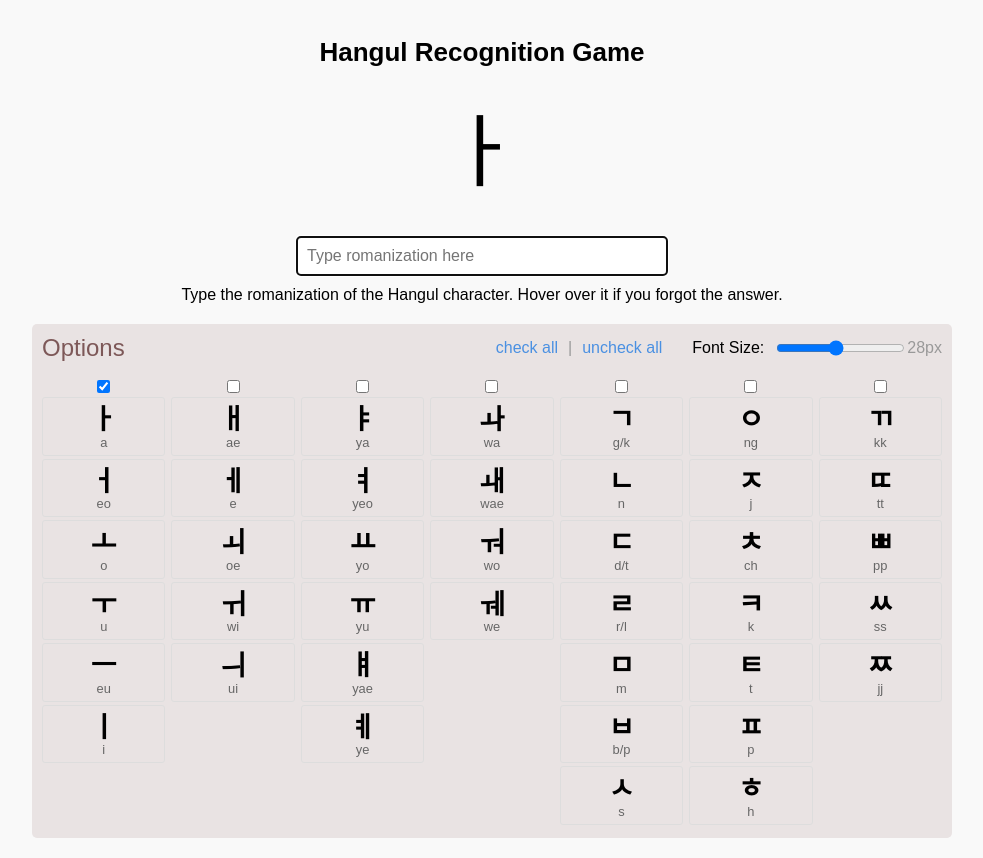
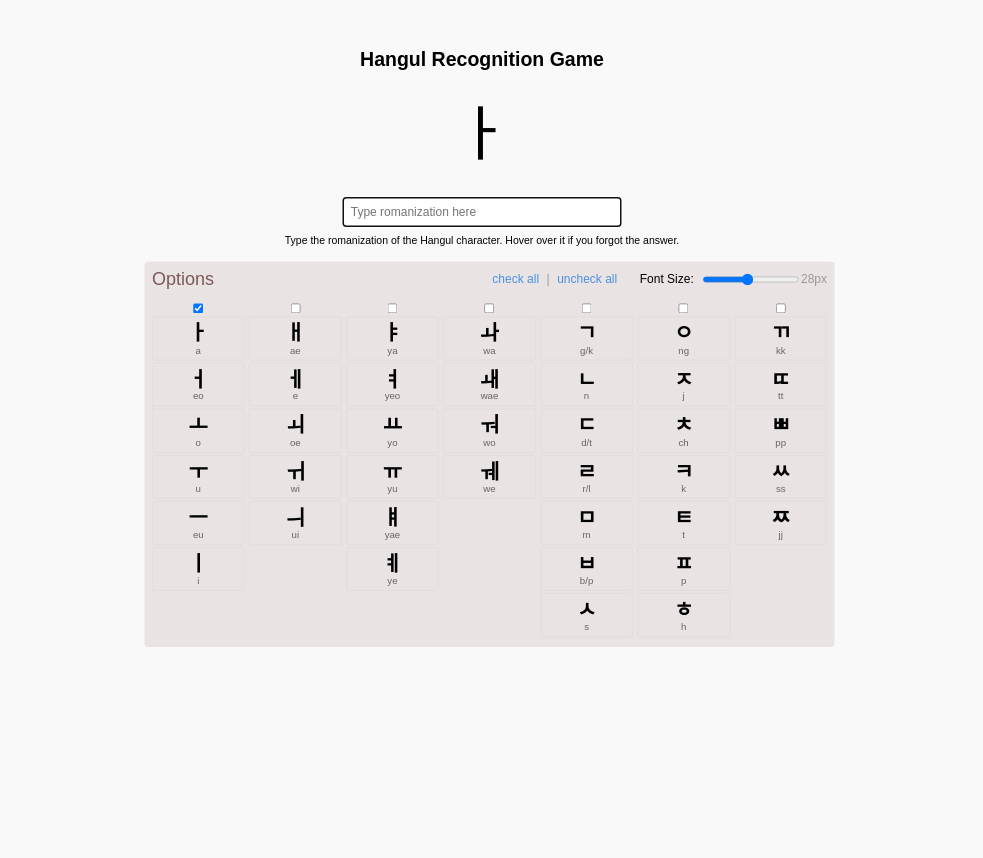
Before and after one commit to Entman/Entman.github.io, a plain HTML site: page index.html in a window 1280 px wide. Shown: the whole page, without its empty margins (158-1141 px from the left). After the commit the page ends 800 px from the top, so only its background shows below. Drawn offline with Linux system fonts and the light colour scheme.

Commit message:
Update index.html

```diff
--- a/index.html
+++ b/index.html
@@ -5,16 +5,29 @@
     <meta name="viewport" content="width=device-width, initial-scale=1.0">
     <title>Hangul Recognition Game</title>
     <style>
+        html {
+            height: 100%;
+            overflow: hidden;
+        }
+
         body {
             font-family: Arial, sans-serif;
-            max-width: 900px;
-            margin: 0 auto;
-            padding: 20px;
             background-color: #f9f9f9;
+            margin: 0;
+            padding: 0;
+            display: flex;
+            justify-content: flex-start;
+            height: 100%;
+            overflow-y: auto;
+            min-height: 100vh;
         }
 
         .container {
             text-align: center;
+            width: 900px;
+            padding: 20px;
+            transform-origin: top center;
+            margin: 20px auto;
         }
 
         h1 {
@@ -25,7 +38,7 @@
         .character-container {
             position: relative;
             display: inline-block;
-            margin: 25px 0 5px; /* Added significant top margin to push character down */
+            margin: 25px 0 5px;
         }
 
         .character-display {
@@ -64,7 +77,7 @@
             width: 350px;
             border: 1px solid #ccc;
             border-radius: 4px;
-            margin-bottom: 10px; /* Space between input and instruction */
+            margin-bottom: 10px;
         }
 
         .feedback {
@@ -78,7 +91,7 @@
         .options {
             background-color: #e9e3e3;
             padding: 10px;
-            margin-top: 20px; /* Increased margin to separate from game area */
+            margin-top: 20px;
             border-radius: 5px;
             width: 100%;
         }
@@ -158,6 +171,16 @@
             margin: 0;
             line-height: 1;
         }
+
+        .instruction {
+            font-size: 14px;
+        }
+
+        @media (max-width: 480px) {
+            .hangul-grid {
+                grid-template-columns: repeat(3, 1fr);
+            }
+        }
     </style>
 </head>
 <body>
@@ -188,46 +211,33 @@
                 </div>
             </div>
 
-            <!-- Compact grid layout for Hangul characters -->
-            <div class="hangul-grid" id="hangulGrid">
-                <!-- Grid will be populated via JavaScript -->
-            </div>
+            <div class="hangul-grid" id="hangulGrid"></div>
         </div>
     </div>
 
     <script>
-        // Define all Hangul characters with their romanizations
         const hangulChars = [
-            // Column 1: Basic Vowels
             { char: 'ㅏ', romanization: 'a', column: 0 },
             { char: 'ㅓ', romanization: 'eo', column: 0 },
             { char: 'ㅗ', romanization: 'o', column: 0 },
             { char: 'ㅜ', romanization: 'u', column: 0 },
             { char: 'ㅡ', romanization: 'eu', column: 0 },
             { char: 'ㅣ', romanization: 'i', column: 0 },
-
-            // Column 2: Complex Vowels
             { char: 'ㅐ', romanization: 'ae', column: 1 },
             { char: 'ㅔ', romanization: 'e', column: 1 },
             { char: 'ㅚ', romanization: 'oe', column: 1 },
             { char: 'ㅟ', romanization: 'wi', column: 1 },
             { char: 'ㅢ', romanization: 'ui', column: 1 },
-
-            // Column 3: Y-Series Vowels
             { char: 'ㅑ', romanization: 'ya', column: 2 },
             { char: 'ㅕ', romanization: 'yeo', column: 2 },
             { char: 'ㅛ', romanization: 'yo', column: 2 },
             { char: 'ㅠ', romanization: 'yu', column: 2 },
             { char: 'ㅒ', romanization: 'yae', column: 2 },
             { char: 'ㅖ', romanization: 'ye', column: 2 },
-
-            // Column 4: W-Series Vowels
             { char: 'ㅘ', romanization: 'wa', column: 3 },
             { char: 'ㅙ', romanization: 'wae', column: 3 },
             { char: 'ㅝ', romanization: 'wo', column: 3 },
             { char: 'ㅞ', romanization: 'we', column: 3 },
-
-            // Column 5: Basic Consonants Part 1
             { char: 'ㄱ', romanization: ['g', 'k'], column: 4 },
             { char: 'ㄴ', romanization: 'n', column: 4 },
             { char: 'ㄷ', romanization: ['d', 't'], column: 4 },
@@ -235,8 +245,6 @@
             { char: 'ㅁ', romanization: 'm', column: 4 },
             { char: 'ㅂ', romanization: ['b', 'p'], column: 4 },
             { char: 'ㅅ', romanization: 's', column: 4 },
-
-            // Column 6: Basic Consonants Part 2
             { char: 'ㅇ', romanization: 'ng', column: 5 },
             { char: 'ㅈ', romanization: 'j', column: 5 },
             { char: 'ㅊ', romanization: 'ch', column: 5 },
@@ -244,8 +252,6 @@
             { char: 'ㅌ', romanization: 't', column: 5 },
             { char: 'ㅍ', romanization: 'p', column: 5 },
             { char: 'ㅎ', romanization: 'h', column: 5 },
-
-            // Column 7: Double Consonants (moved to their own column)
             { char: 'ㄲ', romanization: 'kk', column: 6 },
             { char: 'ㄸ', romanization: 'tt', column: 6 },
             { char: 'ㅃ', romanization: 'pp', column: 6 },
@@ -255,13 +261,32 @@
 
         let currentPool = [];
         let currentCharIndex = 0;
-        let selectedColumns = [0]; // By default, first column is selected
+        let selectedColumns = [0];
         let checkboxes = [];
         let currentInputExpected = "";
         let currentFontSize = 28;
         let currentRomanizationSize = 13;
+        const REFERENCE_WIDTH = 1706.67;
+        const REFERENCE_HEIGHT = 960;
+        let currentScale = 1;
 
-        // Create hover tooltip functionality
+        function updatePageScale() {
+            const container = document.querySelector('.container');
+            const viewportWidth = window.innerWidth;
+            const viewportHeight = window.innerHeight;
+
+            const widthScale = viewportWidth / REFERENCE_WIDTH;
+            const heightScale = viewportHeight / REFERENCE_HEIGHT;
+            currentScale = Math.min(widthScale, heightScale, 1.5);
+            if (currentScale < 0.5) currentScale = 0.5;
+
+            container.style.transform = `scale(${currentScale})`;
+
+            const scaledHeight = container.offsetHeight * currentScale;
+            const availableSpace = viewportHeight - (scaledHeight + 40);
+            container.style.marginBottom = availableSpace > 0 ? `${availableSpace}px` : '0';
+        }
+
         function setupHoverTooltip() {
             const charContainer = document.querySelector('.character-container');
             const tooltip = document.getElementById('hoverTooltip');
@@ -272,47 +297,32 @@
                     const tooltipText = Array.isArray(currentChar.romanization)
                         ? currentChar.romanization.join(' or ')
                         : currentChar.romanization;
-
                     tooltip.textContent = tooltipText;
                 }
             });
         }
 
-        // Create the grid of Hangul characters
         function createHangulGrid() {
             const grid = document.getElementById('hangulGrid');
-
-            // Get unique column numbers
             const columns = [...new Set(hangulChars.map(char => char.column))];
 
-            // Create columns
             columns.forEach(colNum => {
                 const column = document.createElement('div');
                 column.className = 'grid-column';
 
-                // Add checkbox for column
                 const checkboxDiv = document.createElement('div');
                 const checkbox = document.createElement('input');
                 checkbox.type = 'checkbox';
                 checkbox.className = 'column-checkbox';
                 checkbox.dataset.column = colNum;
+                if (colNum === 0) checkbox.checked = true;
 
-                // First column checked by default
-                if (colNum === 0) {
-                    checkbox.checked = true;
-                }
-
-                checkbox.addEventListener('change', () => {
-                    updateSelectedColumns();
-                });
-
+                checkbox.addEventListener('change', () => updateSelectedColumns());
                 checkboxDiv.appendChild(checkbox);
                 column.appendChild(checkboxDiv);
                 checkboxes.push(checkbox);
 
-                // Add characters for this column
-                const colChars = hangulChars.filter(char => char.column === colNum);
-                colChars.forEach(charObj => {
+                hangulChars.filter(char => char.column === colNum).forEach(charObj => {
                     const cell = document.createElement('div');
                     cell.className = 'hangul-cell';
 
@@ -335,47 +345,23 @@
             });
         }
 
-        // Update the selectedColumns array based on checkbox status
         function updateSelectedColumns() {
-            selectedColumns = [];
-            checkboxes.forEach(checkbox => {
-                if (checkbox.checked) {
-                    selectedColumns.push(parseInt(checkbox.dataset.column));
-                }
-            });
-
-            // Create new pool when selection changes
+            selectedColumns = checkboxes.filter(checkbox => checkbox.checked)
+                                      .map(checkbox => parseInt(checkbox.dataset.column));
+            if (selectedColumns.length === 0) {
+                selectedColumns = [0];
+                checkboxes[0].checked = true;
+            }
             createPool();
         }
 
-        // Create a pool of characters based on selected columns
         function createPool() {
-            currentPool = [];
-
-            if (selectedColumns.length === 0) {
-                // If no columns selected, use the first column
-                selectedColumns = [0];
-                checkboxes[0].checked = true;
-            }
-
-            // Filter characters that are in selected columns
-            hangulChars.forEach(char => {
-                if (selectedColumns.includes(char.column)) {
-                    currentPool.push(char);
-                }
-            });
-
-            // Shuffle the pool
+            currentPool = hangulChars.filter(char => selectedColumns.includes(char.column));
             shuffleArray(currentPool);
-
-            // Reset index
             currentCharIndex = 0;
-
-            // Display the first character
             displayCurrentCharacter();
         }
 
-        // Fisher-Yates shuffle algorithm
         function shuffleArray(array) {
             for (let i = array.length - 1; i > 0; i--) {
                 const j = Math.floor(Math.random() * (i + 1));
@@ -383,15 +369,8 @@
             }
         }
 
-        // Display the current character
         function displayCurrentCharacter() {
-            if (currentPool.length === 0) {
-                createPool();
-                return;
-            }
-
-            if (currentCharIndex >= currentPool.length) {
-                // We've gone through all characters in the pool
+            if (currentPool.length === 0 || currentCharIndex >= currentPool.length) {
                 createPool();
                 return;
             }
@@ -399,31 +378,22 @@
             const charDisplay = document.getElementById('currentCharacter');
             charDisplay.textContent = currentPool[currentCharIndex].char;
 
-            // Update tooltip
             const tooltip = document.getElementById('hoverTooltip');
-            const tooltipText = Array.isArray(currentPool[currentCharIndex].romanization)
-                ? currentPool[currentCharIndex].romanization.join(' or ')
-                : currentPool[currentCharIndex].romanization;
+            const currentChar = currentPool[currentCharIndex];
+            const tooltipText = Array.isArray(currentChar.romanization)
+                ? currentChar.romanization.join(' or ')
+                : currentChar.romanization;
             tooltip.textContent = tooltipText;
 
-            // Set the expected input
-            if (Array.isArray(currentPool[currentCharIndex].romanization)) {
-                currentInputExpected = currentPool[currentCharIndex].romanization[0]; // Default to first option
-            } else {
-                currentInputExpected = currentPool[currentCharIndex].romanization;
-            }
+            currentInputExpected = Array.isArray(currentChar.romanization)
+                ? currentChar.romanization[0]
+                : currentChar.romanization;
 
-            // Clear input and feedback
             document.getElementById('userInput').value = '';
             document.getElementById('feedback').textContent = '';
-
-            // Focus on input field for better UX
-            setTimeout(() => {
-                document.getElementById('userInput').focus();
-            }, 50);
+            setTimeout(() => document.getElementById('userInput').focus(), 50);
         }
 
-        // Check user input as they type
         function checkDynamicInput(input) {
             const currentChar = currentPool[currentCharIndex];
             const correctAnswers = Array.isArray(currentChar.romanization)
@@ -431,101 +401,63 @@
                 : [currentChar.romanization];
             const feedback = document.getElementById('feedback');
 
-            // Check if any correct answer starts with the current input
-            let possiblyCorrect = correctAnswers.some(answer =>
-                answer.toLowerCase().startsWith(input.toLowerCase())
-            );
+            const possiblyCorrect = correctAnswers.some(answer =>
+                answer.toLowerCase().startsWith(input.toLowerCase()));
 
             if (possiblyCorrect) {
-                // Check if any answer matches exactly
-                let exactMatch = correctAnswers.some(answer =>
-                    answer.toLowerCase() === input.toLowerCase()
-                );
-
-                if (exactMatch) {
-                    // Full match found, move to next character
+                if (correctAnswers.some(answer => answer.toLowerCase() === input.toLowerCase())) {
                     setTimeout(() => {
                         currentCharIndex++;
                         displayCurrentCharacter();
-                    }, 200); // Small delay for better UX
+                    }, 200);
                 }
-
                 feedback.textContent = '';
             } else {
-                // Input doesn't match any possible answer
-                const correctDisplay = correctAnswers.join(' or ');
-                feedback.textContent = correctDisplay;
-
-                // Auto-clear the input for a fresh start
-                setTimeout(() => {
-                    document.getElementById('userInput').value = '';
-                }, 800);
+                feedback.textContent = correctAnswers.join(' or ');
+                setTimeout(() => document.getElementById('userInput').value = '', 800);
             }
         }
 
-        // Update font size based on slider value
         function updateFontSize(size) {
             currentFontSize = size;
-            currentRomanizationSize = size * 0.46; // Proportional size for romanization text
-
+            currentRomanizationSize = size * 0.46;
             document.getElementById('fontSizeValue').textContent = size + 'px';
 
-            const characters = document.querySelectorAll('.character');
-            const romanizations = document.querySelectorAll('.romanization');
-
-            characters.forEach(elem => {
-                elem.style.fontSize = size + 'px';
-            });
-
-            romanizations.forEach(elem => {
-                elem.style.fontSize = currentRomanizationSize + 'px';
-            });
+            document.querySelectorAll('.character').forEach(elem =>
+                elem.style.fontSize = size + 'px');
+            document.querySelectorAll('.romanization').forEach(elem =>
+                elem.style.fontSize = currentRomanizationSize + 'px');
         }
 
-        // Initialize the game
         function initGame() {
-            // Create the grid of hangul characters
             createHangulGrid();
-
-            // Set up input field for dynamic checking
-            const userInput = document.getElementById('userInput');
-            userInput.addEventListener('input', (e) => {
-                checkDynamicInput(e.target.value);
-            });
-
-            // Set up hover tooltip
+            document.getElementById('userInput').addEventListener('input', (e) =>
+                checkDynamicInput(e.target.value));
             setupHoverTooltip();
 
-            // Set up check all and uncheck all buttons
             document.getElementById('checkAll').addEventListener('click', () => {
-                checkboxes.forEach(checkbox => {
-                    checkbox.checked = true;
-                });
+                checkboxes.forEach(checkbox => checkbox.checked = true);
                 updateSelectedColumns();
             });
 
             document.getElementById('uncheckAll').addEventListener('click', () => {
-                checkboxes.forEach(checkbox => {
-                    checkbox.checked = false;
-                });
+                checkboxes.forEach(checkbox => checkbox.checked = false);
                 updateSelectedColumns();
             });
 
-            // Set up font size slider
             const fontSizeSlider = document.getElementById('fontSizeSlider');
-            fontSizeSlider.addEventListener('input', (e) => {
-                updateFontSize(parseInt(e.target.value));
-            });
+            fontSizeSlider.addEventListener('input', (e) =>
+                updateFontSize(parseInt(e.target.value)));
 
-            // Create initial pool and display first character
             createPool();
+            updateFontSize(28);
+            fontSizeSlider.value = 28;
 
-            // Set initial font size to 28px
-            updateFontSize(28);
-            document.getElementById('fontSizeSlider').value = 28;
+            updatePageScale();
+            window.addEventListener('resize', updatePageScale);
+            new ResizeObserver(updatePageScale).observe(document.body);
         }
 
-        // Start the game when the page loads
         window.addEventListener('DOMContentLoaded', initGame);
     </script>
 </body>
```
